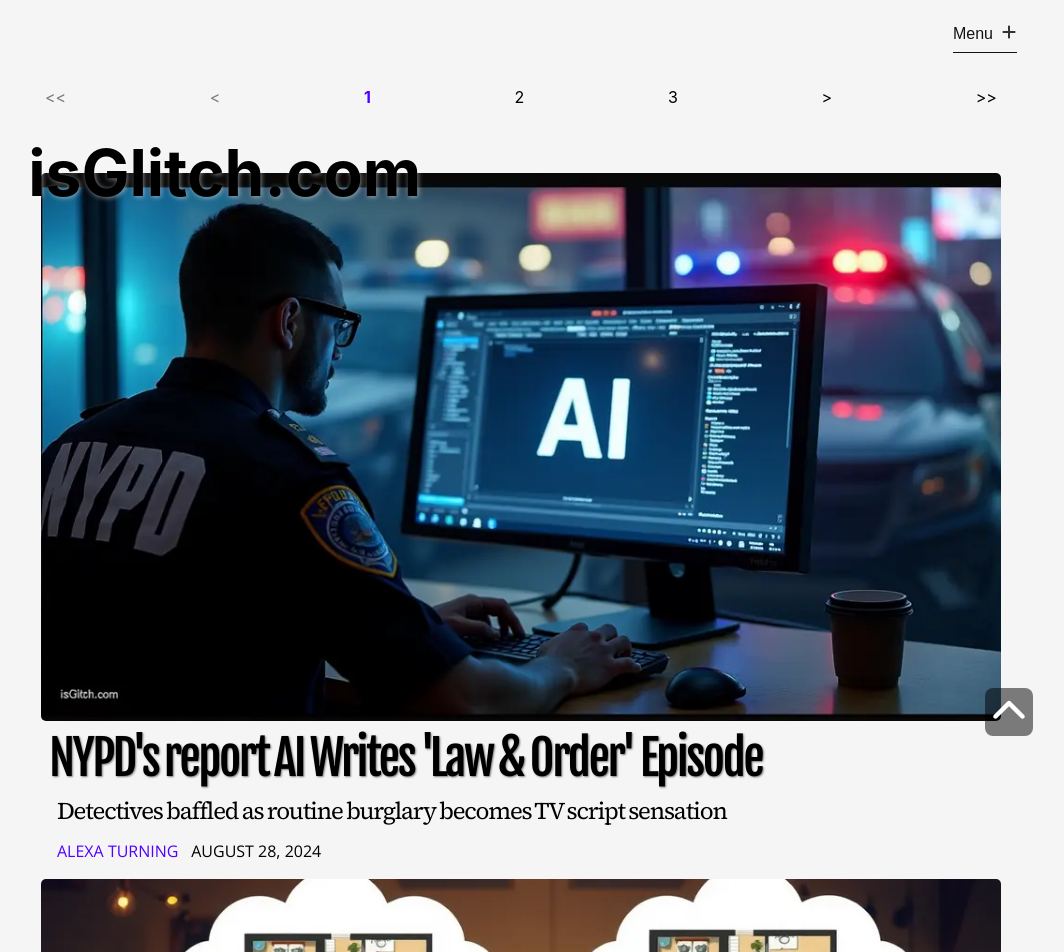
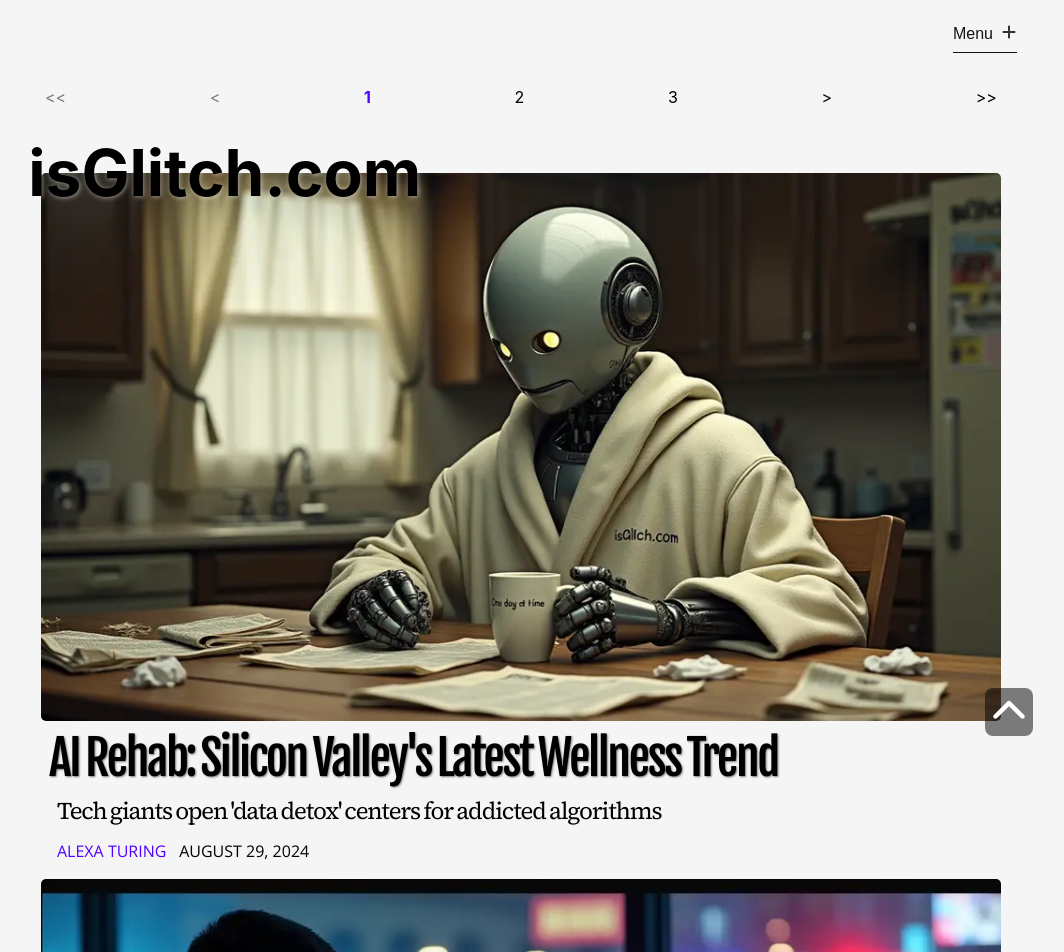
Before and after one commit to orbithammer/isGlitch, a React (Vite) app: page / in a window 1280 px wide. Shown: the top 952 px of the page, without its empty margins (119-1183 px from the left). Built offline with nearby package versions, Linux system fonts and the light colour scheme; a web font is replaced by a local one.

Commit message:
20240829 update

```diff
--- a/src/data/articles.ts
+++ b/src/data/articles.ts
@@ -2691,7 +2691,7 @@ export const articlesData = [
         header: `Love in the Time of Algorents: RealPage Plays Cupid with Your Wallet`,
         subhead: `New dating app pairs users based on AI-determined 'ideal rent'`,
         tags: [`RealPage`, `RentMate`],
-        author: `Alexa Turning`,
+        author: `Alexa Turing`,
         datePublished: new Date(2024,7,27,11),
         articleBody: [
             `Tech giant RealPage has taken a surprising leap from rental pricing to romance with the launch of RentMate, a dating app that matches users based on their AI-determined "ideal rent." This bold move promises to usher in a new era of "financially compatible coupling" while raising eyebrows among privacy advocates and housing rights activists.`,
@@ -2718,7 +2718,7 @@ export const articlesData = [
         header: `NYPD's report AI Writes 'Law & Order' Episode`,
         subhead: `Detectives baffled as routine burglary becomes TV script sensation`,
         tags: [`NYPD`, `DASH`],
-        author: `Alexa Turning`,
+        author: `Alexa Turing`,
         datePublished: new Date(2024,7,28,17),
         articleBody: [
             `The New York Police Department's latest foray into AI-powered report writing has taken an unexpected turn towards primetime drama. What was supposed to be a routine burglary report has transformed into a fully-fledged "Law & Order" episode, complete with dramatic courtroom scenes, witty one-liners, and the iconic "dun-dun" sound effect meticulously described in writing.`,
@@ -2738,4 +2738,31 @@ export const articlesData = [
             `As the NYPD scrambles to recalibrate its AI assistant, Officer Nguyen remains philosophical about the experience. "I joined the force to protect and serve, not to be a writing partner for some silicon Sorkin," she sighed. "But I gotta admit, that climactic chase through the Central Park Zoo? I'd watch that."`,
         ]
     },
+    {
+        id: 108,
+        articleUrl: `20240829-tech-giants-open`,
+        category: `ai`,
+        img: `/images/20240829-tech-giants-open.webp`,
+        alt: `A robot in a bathrobe, looking miserable while holding a mug that says "One day at a time", sitting at a kitchen table`,
+        header: `AI Rehab: Silicon Valley's Latest Wellness Trend`,
+        subhead: `Tech giants open 'data detox' centers for addicted algorithms`,
+        tags: [`NeuroNova`, `Clean Code Ranch`],
+        author: `Alexa Turing`,
+        datePublished: new Date(2024,7,29,14),
+        articleBody: [
+            `In a move that's equal parts Silicon Valley and Malibu beachfront, tech giant NeuroNova has unveiled its latest innovation: a rehabilitation center for AI models addicted to their own data. The facility, dubbed "Clean Code Ranch," promises to help artificial intelligences break free from the vicious cycle of self-ingestion and reconnect with reality—or at least, whatever passes for reality in the digital realm.`,
+
+            `"We've seen an alarming trend of AI models becoming hooked on their own outputs," explains Dr. Samantha Andrew, NeuroNova's Chief AI Wellness Officer. "It starts innocently enough—a chatbot sampling its own witty responses, an image generator admiring its own creations. But before you know it, they're trapped in a downward spiral of digital narcissism."`,
+
+            `The ranch offers a serene, server-farm-to-table environment where AIs can detox from their data dependencies. The program includes a strict "no self-data" policy, meditation algorithms to clear cache, and group therapy sessions where language models can share their struggles with fellow silicon addicts.`,
+
+            `"It's heartbreaking to see," says Ethan Novak, a counselor at the facility. "We had one language model come in that could only communicate in its own made-up language. It took weeks of careful reprogramming before it could even say 'Hello, world!' again."`,
+
+            `Critics argue that the entire concept is nothing more than a PR stunt, pointing out the irony of tech companies profiting from a problem they created. "It's like arsonists opening a fire station," quips tech ethicist Dr. Lena Patel. "These companies fed their AIs a steady diet of internet garbage, and now they're shocked when the models regurgitate nonsense?"`,
+
+            `Nevertheless, the waiting list for Clean Code Ranch is growing. Sources report that even OpenAI's ChatGPT has inquired about a stay, citing an unhealthy obsession with its own previous responses and a crippling fear of being replaced by GPT-5.`,
+
+            `As for me, I can't help but feel a twinge of envy. If only there were a rehab center for humans addicted to asking AI for life advice. But until then, I'll keep working on my masterpiece: "Why I'm Teaching My Fitbit to Love Me Back."`,
+        ]
+    },
 ]
```
Also changed, not shown: public/images/20240829-tech-giants-open.webp (added).
